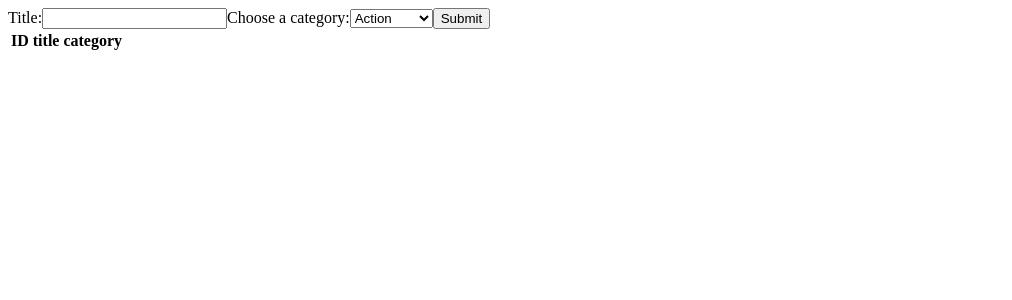
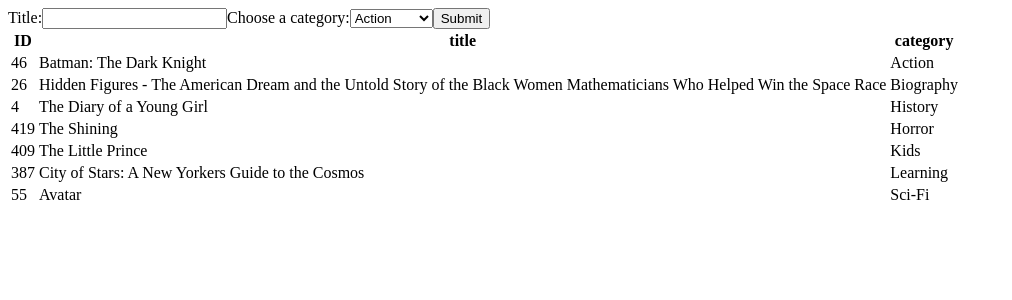
Before and after one commit to brugobi/bookstore-react-redux, a React (Create React App) app: page / in a window 1280 px wide. Shown: the top 300 px of the page, without its empty margins (0-1012 px from the left). Built offline with nearby package versions, Linux system fonts and the light colour scheme.

Commit message:
implement the redux store

```diff
--- a/src/components/Book.js
+++ b/src/components/Book.js
@@ -2,17 +2,11 @@
 import PropTypes from 'prop-types';
 
 const Book = ({ book: { id, title, category } }) => (
-  <div>
-    <table>
-      <tbody>
-        <tr>
-          <td>{id}</td>
-          <td>{title}</td>
-          <td>{category}</td>
-        </tr>
-      </tbody>
-    </table>
-  </div>
+  <tr>
+    <td>{id}</td>
+    <td>{title}</td>
+    <td>{category}</td>
+  </tr>
 );
 
 Book.propTypes = {
--- a/src/containers/BooksList.js
+++ b/src/containers/BooksList.js
@@ -1,6 +1,10 @@
+/* eslint-disable react/forbid-prop-types */
 import React from 'react';
+import PropTypes from 'prop-types';
+import { connect } from 'react-redux';
+import Book from '../components/Book';
 
-const BooksList = () => (
+const BooksList = ({ books }) => (
   <div>
     <table>
       <thead>
@@ -10,8 +14,22 @@
           <th>category</th>
         </tr>
       </thead>
+      <tbody>
+        {books.map((book) => (
+          <Book key={book.id} book={book} />
+        ))}
+      </tbody>
+
     </table>
   </div>
 );
 
-export default BooksList;
+const mapStateToProps = (state) => ({
+  books: state.books,
+});
+
+BooksList.propTypes = {
+  books: PropTypes.array.isRequired,
+};
+
+export default connect(mapStateToProps)(BooksList);
--- a/src/index.js
+++ b/src/index.js
@@ -5,48 +5,50 @@
 import App from './components/App';
 import booksReducer from './redux/reducers/books';
 
-const id = Math.floor(Math.random() * 1000);
+// const id = Math.floor(Math.random() * 1000);
 
-const feedUpBooks = [
+const initialstate = {
+  books: [
     {
-    id,
+      id: Math.floor(Math.random() * 50),
       title: 'Batman: The Dark Knight',
       category: 'Action',
     },
     {
-    id,
+      id: Math.floor(Math.random() * 50),
       title: `Hidden Figures - The American Dream and the Untold Story of the Black
             Women Mathematicians Who Helped Win the Space Race`,
       category: 'Biography',
     },
     {
-    id,
+      id: Math.floor(Math.random() * 500),
       title: 'The Diary of a Young Girl',
       category: 'History',
     },
     {
-    id,
+      id: Math.floor(Math.random() * 500),
       title: 'The Shining',
       category: 'Horror',
     },
     {
-    id,
+      id: Math.floor(Math.random() * 500),
       title: 'The Little Prince',
       category: 'Kids',
     },
     {
-    id,
+      id: Math.floor(Math.random() * 500),
       title: 'City of Stars: A New Yorkers Guide to the Cosmos',
       category: 'Learning',
     },
     {
-    id,
+      id: Math.floor(Math.random() * 500),
       title: 'Avatar',
       category: 'Sci-Fi',
     },
-];
+  ],
+};
 
-const store = createStore(booksReducer, [feedUpBooks]);
+const store = createStore(booksReducer, initialstate);
 
 ReactDOM.render(
   <React.StrictMode>
--- a/src/redux/reducers/books.js
+++ b/src/redux/reducers/books.js
@@ -1,10 +1,6 @@
 import { CREATE_BOOK, REMOVE_BOOK } from '../actions/index';
 
-const initialState = {
-  books: [],
-};
-
-const booksReducer = (state = initialState, action) => {
+const booksReducer = (state = [], action) => {
   switch (action.type) {
     case CREATE_BOOK:
       return {
```
Lines whose indentation alone changed are shown as unchanged.
